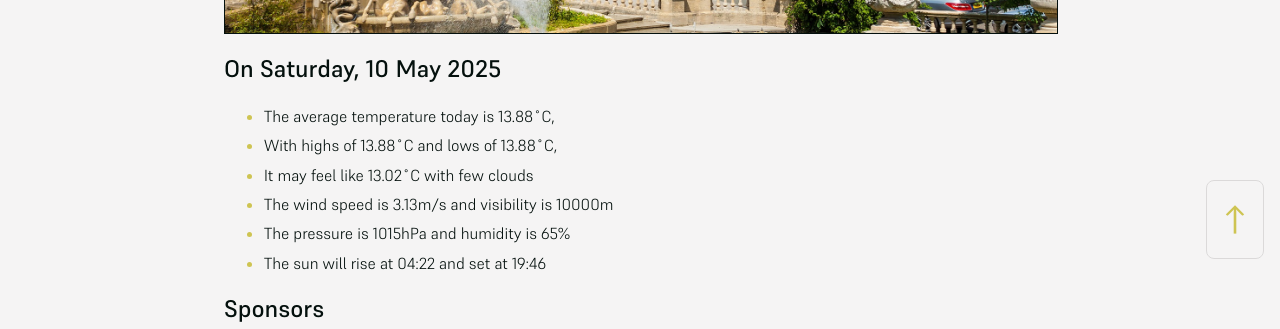
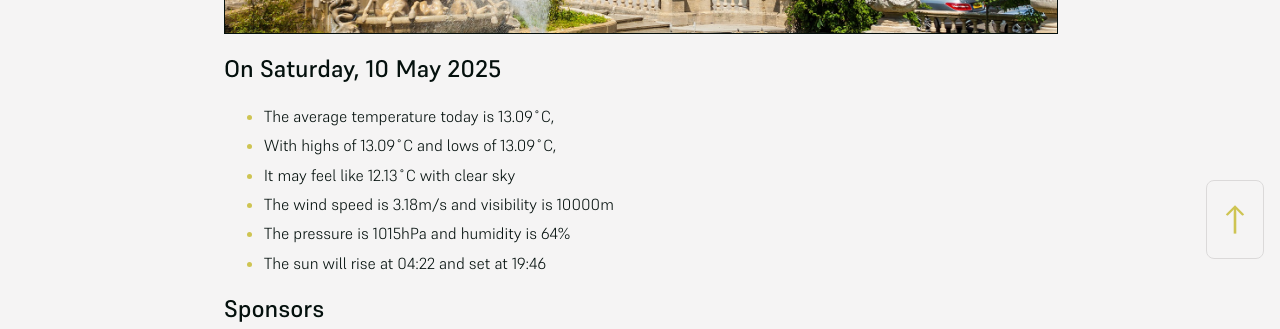
Before and after one commit to mat-0/cheltenham-open-data, a Jekyll site: the page built from index.md, in a window 1280 px wide. Shown: the part 625-954 px from the top of the page. Built offline with Jekyll 4.4.1, drawn with Linux system fonts in a browser that asks for light colours.

Commit message:
Updated 2025-05-10 21:57:52

```diff
--- a/index.md
+++ b/index.md
@@ -10,11 +10,11 @@ seo: Menu
 <!-- weather_marker starts -->
 ## On Saturday, 10 May 2025
 
-- The average temperature today is 13.88˚C,
-- With highs of 13.88˚C and lows of 13.88˚C,
-- It may feel like 13.02˚C with few clouds
-- The wind speed is 3.13m/s and visibility is 10000m
-- The pressure is 1015hPa and humidity is 65%
+- The average temperature today is 13.09˚C,
+- With highs of 13.09˚C and lows of 13.09˚C,
+- It may feel like 12.13˚C with clear sky
+- The wind speed is 3.18m/s and visibility is 10000m
+- The pressure is 1015hPa and humidity is 64%
 - The sun will rise at 04:22 and set at 19:46
 
 <!-- weather_marker ends -->
```
Also changed, not shown: _data/flood.json (+5 -69 lines), _pages/fix-my-street.md (+1 -1 lines), _pages/news.md (+4 -4 lines).
